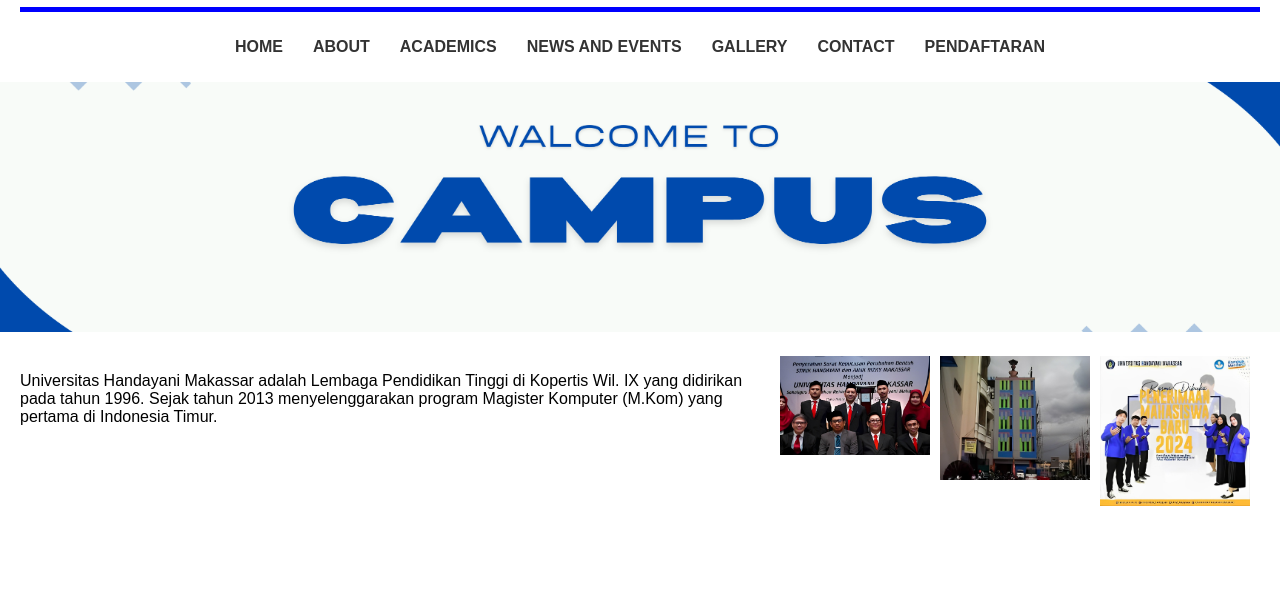
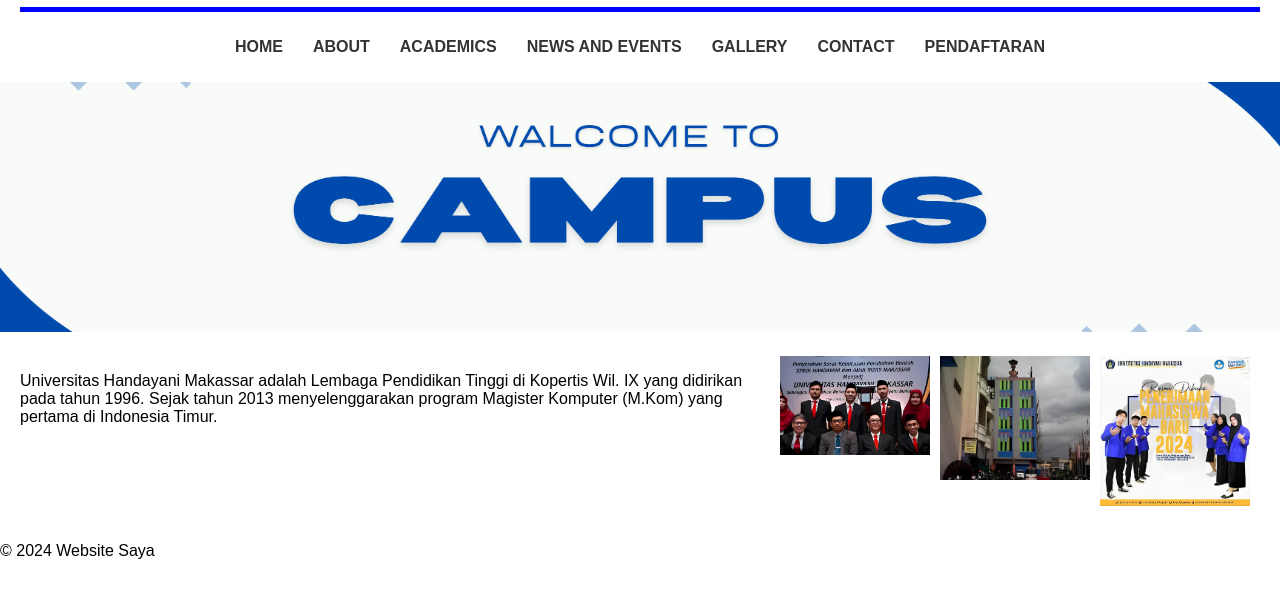
Before and after one commit to Rftmnda22/ProjekWeb2, a plain HTML site: page index.html in a window 1280 px wide. Shown: the part 113-710 px from the top of the page. Drawn offline with Linux system fonts and the light colour scheme.

Commit message:
Update index.html

```diff
--- a/index.html
+++ b/index.html
@@ -45,5 +45,8 @@
         </div>
     </main>
     <script src="setting.js"></script>
+    <footer>
+        <p>&copy; 2024 Website Saya</p>
+    </footer>
 </body>
 </html>
```
